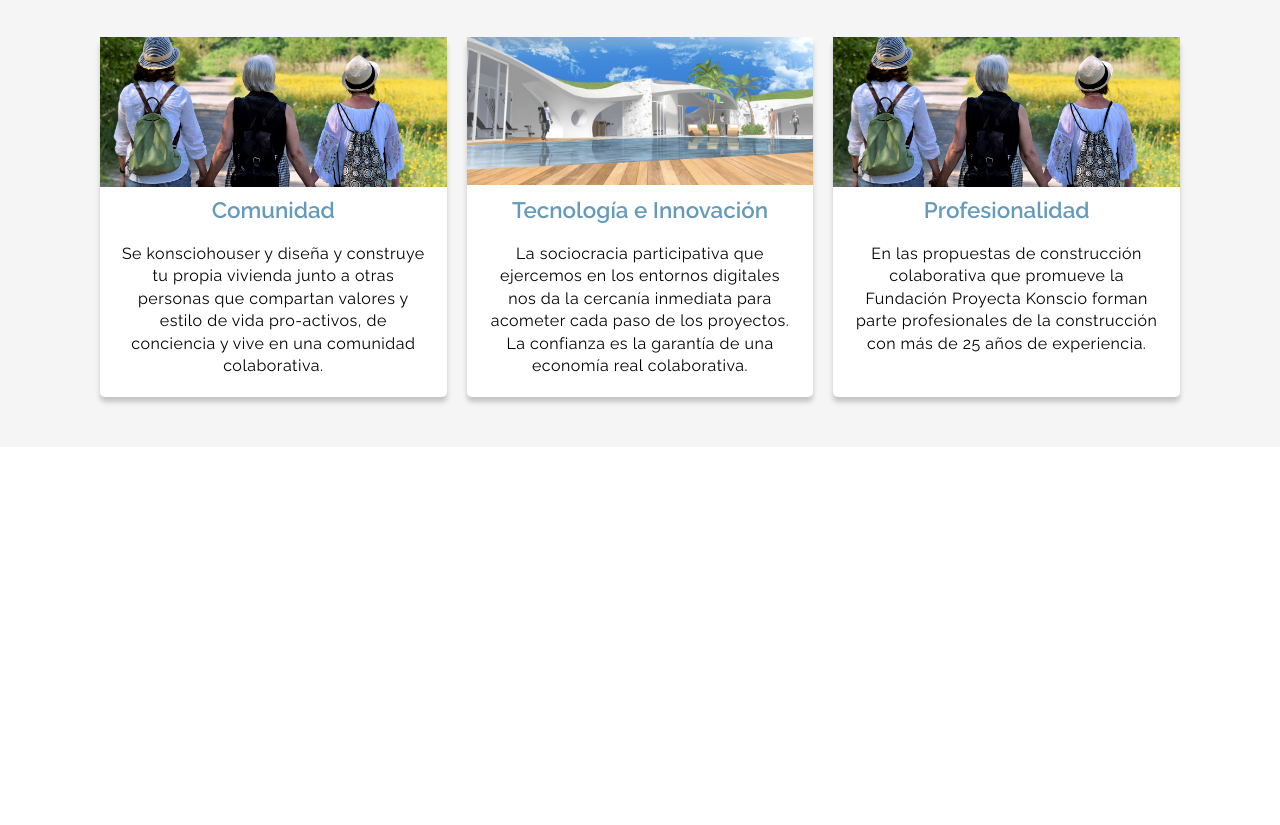
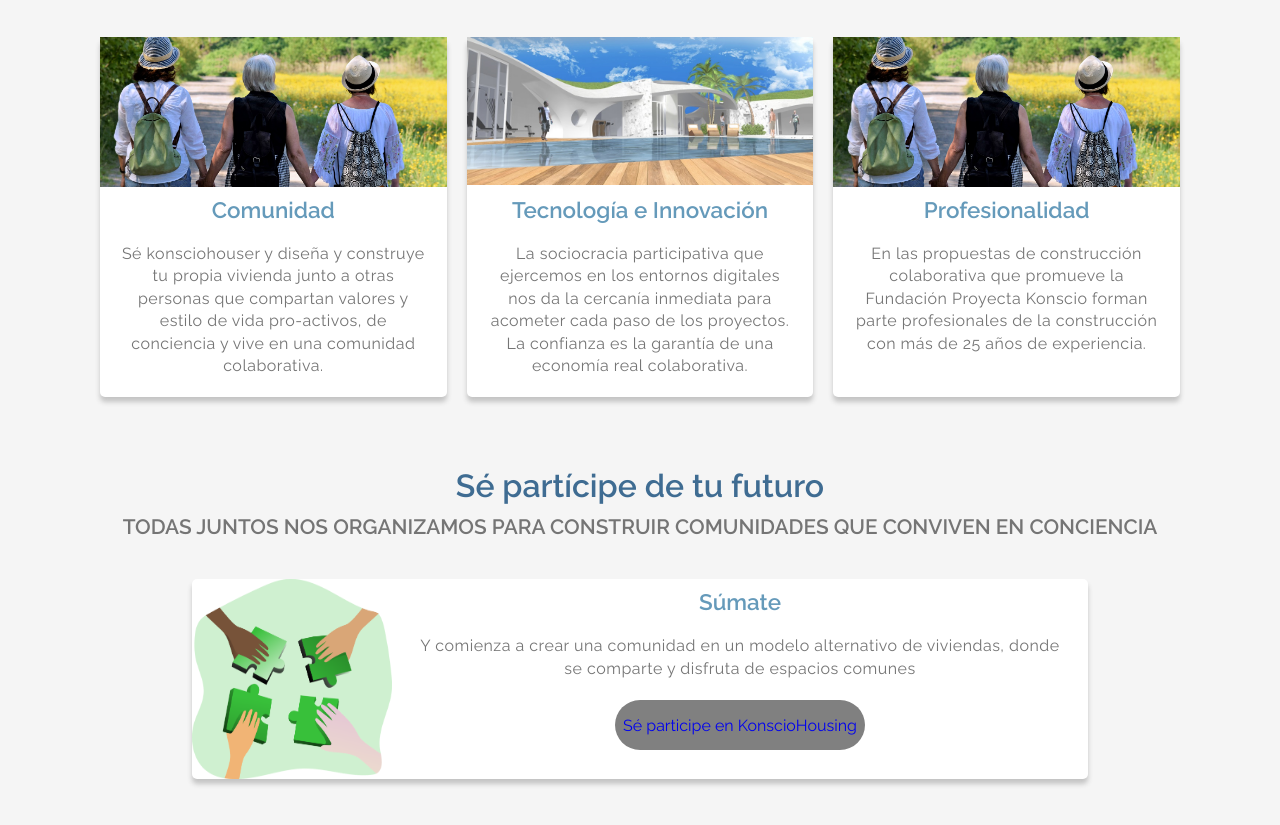
Before and after one commit to jhonnytesban/LandingPages, a plain HTML site: page index.html in a window 1280 px wide. Shown: the part 629-1454 px from the top of the page. Before the commit the page ends 1076 px from the top, so only its background shows below. Drawn offline with Linux system fonts and the light colour scheme.

Commit message:
final-de-section

```diff
--- a/index.html
+++ b/index.html
@@ -53,7 +53,7 @@
                         <img src="./assets/women-3394510_1280.jpg" alt="" class="section__img">
                     </div>
                     <h3 class="section__subtitle">Comunidad</h3>
-                    <p class="section__text">Se konsciohouser y diseña y construye tu propia vivienda junto a otras personas que compartan valores y estilo de vida pro-activos, de conciencia y vive en una comunidad colaborativa.</p>
+                    <p class="section__text">Sé konsciohouser y diseña y construye tu propia vivienda junto a otras personas que compartan valores y estilo de vida pro-activos, de conciencia y vive en una comunidad colaborativa.</p>
                 </div>
                 <div class="content-section">
                     <div class="container-img">
@@ -71,6 +71,22 @@
                 </div>
             </article>
         </section>
+        <section class="main-section">
+            <h2 class="subtitleInfo">Sé partícipe de tu futuro</h2>
+            <p class="textInfo">TODAS JUNTOS NOS ORGANIZAMOS PARA CONSTRUIR COMUNIDADES QUE CONVIVEN EN CONCIENCIA</p>
+            <div class="content-section info">
+                <div class="info-img">
+                    <img src="./assets/diversity_.png" alt="" class="info__img">
+                </div>
+                <div class="info-text">
+                    <h3 class="section__subtitle">Súmate</h3>
+                    <p class="section__text">Y comienza a crear una comunidad en un modelo alternativo de viviendas, donde se comparte y disfruta de espacios comunes</p>
+                    <div class="button">
+                        <a href="#" class="link">Sé participe en KonscioHousing</a>
+                    </div>
+                </div>
+            </div>
+        </section>
     </main>
 </body>
 </html>
--- a/src/_variables.scss
+++ b/src/_variables.scss
@@ -2,6 +2,7 @@
 $titleColor: #3f6c92;
 $subtitleColor: #659aba;
 $backgroundColor: #f5f5f5;
+$textColor: #757575;
 
 
 //Fuente
--- a/src/blocks/_main.scss
+++ b/src/blocks/_main.scss
@@ -2,7 +2,9 @@
 .main{
     background-color: $backgroundColor;
     padding-top: 40px;
+    padding-bottom: 50px;
 }
+
 .subtitle{
     font-family: $font;
     font-weight: 600;
@@ -18,6 +20,7 @@
     grid-template-rows: repeat(1, 1fr);
     column-gap: 20px;
     padding: 0 100px;
+    margin-bottom: 20px;
 }
 .content-section{
     background-color: #fff;
@@ -44,13 +47,12 @@
     font-weight: 400;
     letter-spacing: .5px;
     padding: 0 20px 20px;
-    // color: #fff;
+    color: $textColor;
     text-align: center;
     line-height: 1.4em;
 }
 .section__img{
     width: 100%;
-    // height: 100%;
     object-position: 0 -50px;
 }
 .section__img2{
@@ -61,3 +63,51 @@
     height: 150px;
     overflow: hidden;
 }
+
+.subtitleInfo{
+    font-family: $font;
+    font-weight: 600;
+    font-size: 2em;
+    color: $titleColor;
+    text-align: center;
+    margin-bottom: 10px;
+}
+.textInfo{
+    font-family: $font;
+    font-weight: 600;
+    color: $textColor;
+    font-size: 1.3em;
+    text-align: center;
+    margin-bottom: 40px;
+}
+.info{
+    display: grid;
+    grid-template-columns: 1fr 4fr;
+    width: 70%;
+    margin: auto
+}
+.info-img{
+    width: 200px;
+    height: 200px;
+    display: flex;
+    overflow: hidden;
+}
+.info__img{
+    width: 100%;
+    height: 100%;
+}
+.button{
+    width: 250px;
+    height: 50px;
+    border-radius: 40px;
+    background-color: gray;
+    margin: auto;
+    display: flex;
+    justify-content: center;
+    align-items: center;
+}
+.link{
+    font-family: $font;
+    text-decoration: none;
+
+}
```
Also changed, not shown: styles.css, 1 other file.
